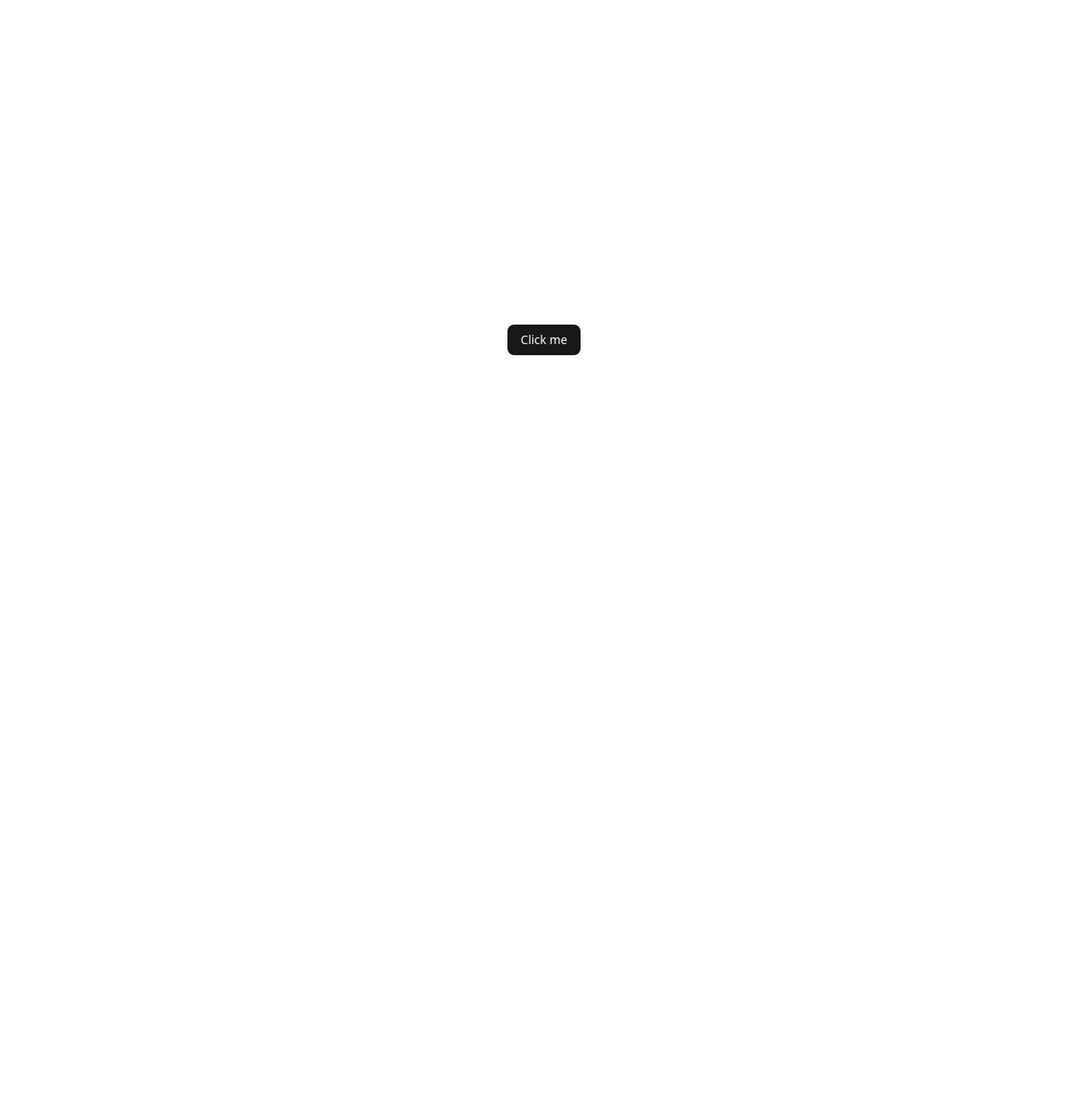
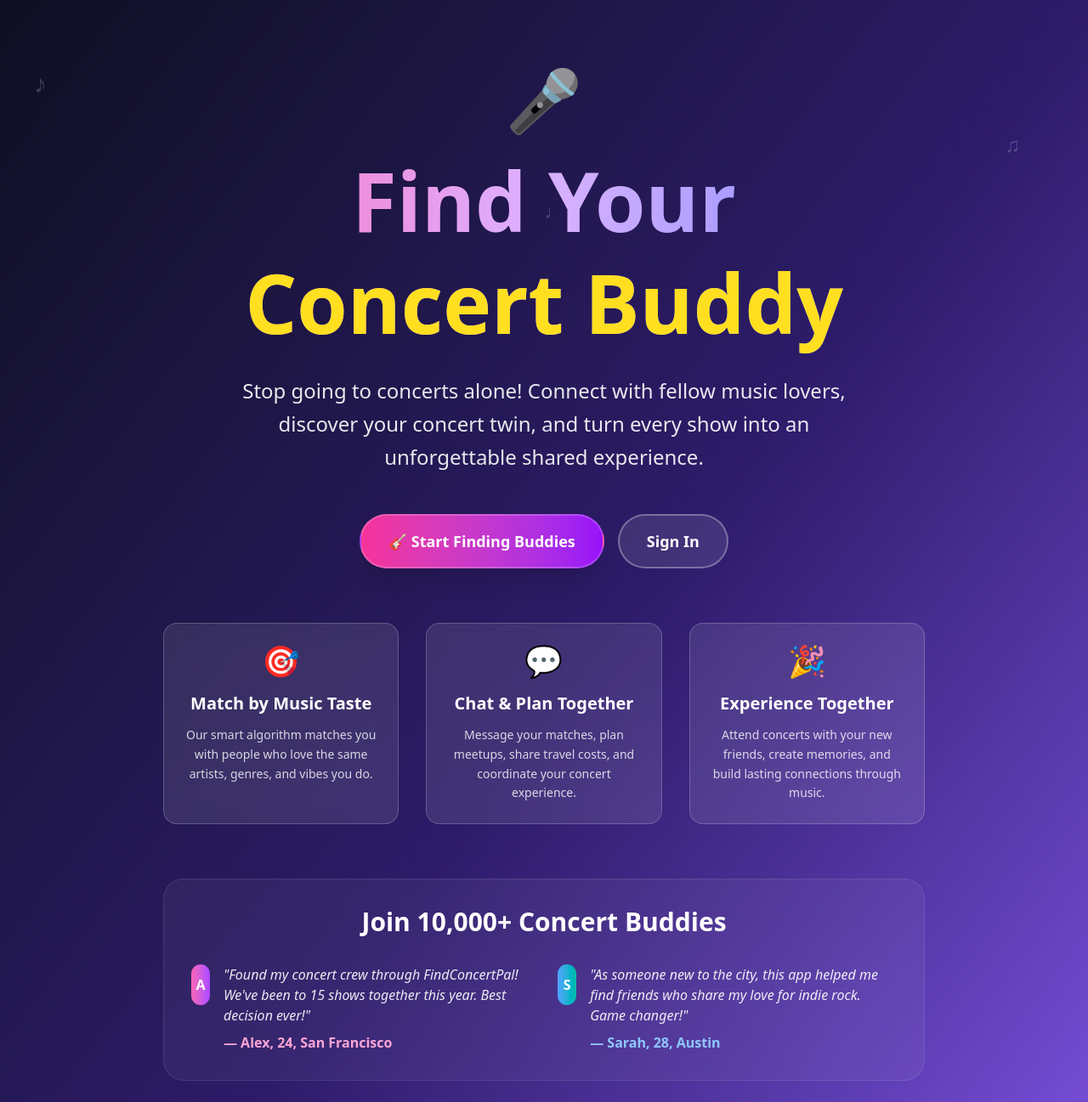
Before and after one commit to smaranbh7/FindConcertPal, a React (Vite) app in the folder Frontend/FindConcertPal/: page / in a window 1280 px wide. Shown: the top 1297 px of the page at 85% size. Before the commit the page ends 800 px from the top, so only its background shows below. Built offline with nearby package versions, Linux system fonts and the light colour scheme.

Commit message:
Landing page

```diff
--- a/Frontend/FindConcertPal/src/App.jsx
+++ b/Frontend/FindConcertPal/src/App.jsx
@@ -1,10 +1,9 @@
 import { Button } from "@/components/ui/button"
+import Landing from "./pages/Landing"
 
 function App() {
   return (
-    <div className="flex min-h-svh flex-col items-center justify-center">
-      <Button>Click me</Button>
-    </div>
+    <Landing />
   )
 }
 
--- /dev/null
+++ b/Frontend/FindConcertPal/src/pages/Landing/index.jsx
@@ -0,0 +1,135 @@
+import React from "react";
+import { Link } from "react-router-dom";
+
+export default function Landing() {
+  return (
+    <div className="min-h-screen bg-gradient-to-br from-[#0f0f23] via-[#2d1b69] to-[#8b5cf6] relative overflow-hidden">
+      {/* Floating music notes animation */}
+      <div className="absolute inset-0 overflow-hidden pointer-events-none">
+        <div className="absolute top-20 left-10 text-white/20 text-3xl animate-pulse">♪</div>
+        <div className="absolute top-40 right-20 text-white/20 text-2xl animate-bounce delay-1000">♫</div>
+        <div className="absolute bottom-40 left-1/4 text-white/20 text-4xl animate-pulse delay-500">♬</div>
+        <div className="absolute top-60 left-1/2 text-white/20 text-2xl animate-bounce delay-700">♩</div>
+      </div>
+
+      {/* Hero Section */}
+      <div className="relative z-10 flex flex-col items-center justify-center px-4 pt-20 pb-12">
+        <div className="max-w-4xl w-full text-center">
+          {/* Header */}
+          <div className="flex justify-center mb-6">
+            <div className="relative">
+              <span className="text-6xl md:text-7xl animate-pulse">🎤</span>
+              <div className="absolute -top-2 -right-2 w-4 h-4 bg-green-400 rounded-full animate-ping"></div>
+            </div>
+          </div>
+
+          <h1 className="text-6xl md:text-8xl font-black text-transparent bg-clip-text bg-gradient-to-r from-pink-400 via-purple-300 to-indigo-400 mb-6 leading-tight">
+            Find Your
+            <br />
+            <span className="text-yellow-300">Concert Buddy</span>
+          </h1>
+
+          <p className="text-xl md:text-2xl text-white/90 mb-12 max-w-3xl mx-auto font-light leading-relaxed">
+            Stop going to concerts alone! Connect with fellow music lovers, discover your concert twin, and turn every show into an unforgettable shared experience.
+          </p>
+
+          {/* CTA Buttons */}
+          <div className="flex flex-col sm:flex-row gap-4 justify-center mb-16">
+            <Link to="/signup">
+              <button className="px-8 py-4 bg-gradient-to-r from-pink-500 to-purple-600 text-white font-bold text-lg rounded-full shadow-xl hover:scale-105 hover:shadow-2xl transition-all duration-300 border-2 border-white/20">
+                🎸 Start Finding Buddies
+              </button>
+            </Link>
+            <Link to="/login">
+              <button className="px-8 py-4 bg-white/10 backdrop-blur-md text-white font-semibold text-lg rounded-full border-2 border-white/30 hover:bg-white/20 transition-all duration-300">
+                Sign In
+              </button>
+            </Link>
+          </div>
+
+          {/* How It Works */}
+          <div className="grid md:grid-cols-3 gap-8 mb-16">
+            <div className="bg-white/10 backdrop-blur-md rounded-2xl p-6 border border-white/20 hover:bg-white/15 transition-all duration-300">
+              <div className="text-4xl mb-4">🎯</div>
+              <h3 className="text-xl font-bold text-white mb-3">Match by Music Taste</h3>
+              <p className="text-white/80 text-sm leading-relaxed">
+                Our smart algorithm matches you with people who love the same artists, genres, and vibes you do.
+              </p>
+            </div>
+            <div className="bg-white/10 backdrop-blur-md rounded-2xl p-6 border border-white/20 hover:bg-white/15 transition-all duration-300">
+              <div className="text-4xl mb-4">💬</div>
+              <h3 className="text-xl font-bold text-white mb-3">Chat & Plan Together</h3>
+              <p className="text-white/80 text-sm leading-relaxed">
+                Message your matches, plan meetups, share travel costs, and coordinate your concert experience.
+              </p>
+            </div>
+            <div className="bg-white/10 backdrop-blur-md rounded-2xl p-6 border border-white/20 hover:bg-white/15 transition-all duration-300">
+              <div className="text-4xl mb-4">🎉</div>
+              <h3 className="text-xl font-bold text-white mb-3">Experience Together</h3>
+              <p className="text-white/80 text-sm leading-relaxed">
+                Attend concerts with your new friends, create memories, and build lasting connections through music.
+              </p>
+            </div>
+          </div>
+
+          {/* Social Proof */}
+          <div className="bg-white/5 backdrop-blur-xl rounded-3xl p-8 border border-white/10 mb-16">
+            <h2 className="text-3xl font-bold text-white mb-8">Join 10,000+ Concert Buddies</h2>
+            <div className="grid md:grid-cols-2 gap-8">
+              <div className="flex items-start space-x-4">
+                <div className="w-12 h-12 bg-gradient-to-r from-pink-400 to-purple-500 rounded-full flex items-center justify-center text-white font-bold">
+                  A
+                </div>
+                <div className="text-left">
+                  <p className="text-white/90 italic mb-2">
+                    "Found my concert crew through FindConcertPal! We've been to 15 shows together this year. Best decision ever!"
+                  </p>
+                  <p className="text-pink-300 font-semibold">— Alex, 24, San Francisco</p>
+                </div>
+              </div>
+              <div className="flex items-start space-x-4">
+                <div className="w-12 h-12 bg-gradient-to-r from-blue-400 to-teal-500 rounded-full flex items-center justify-center text-white font-bold">
+                  S
+                </div>
+                <div className="text-left">
+                  <p className="text-white/90 italic mb-2">
+                    "As someone new to the city, this app helped me find friends who share my love for indie rock. Game changer!"
+                  </p>
+                  <p className="text-blue-300 font-semibold">— Sarah, 28, Austin</p>
+                </div>
+              </div>
+            </div>
+          </div>
+
+          {/* Stats */}
+          <div className="grid grid-cols-3 gap-8 mb-16">
+            <div className="text-center">
+              <div className="text-4xl font-black text-yellow-300 mb-2">10K+</div>
+              <div className="text-white/80 font-medium">Active Users</div>
+            </div>
+            <div className="text-center">
+              <div className="text-4xl font-black text-pink-300 mb-2">50K+</div>
+              <div className="text-white/80 font-medium">Connections Made</div>
+            </div>
+            <div className="text-center">
+              <div className="text-4xl font-black text-purple-300 mb-2">1M+</div>
+              <div className="text-white/80 font-medium">Concert Experiences</div>
+            </div>
+          </div>
+
+          {/* Featured Concert Types */}
+          <div className="bg-gradient-to-r from-purple-900/50 to-pink-900/50 backdrop-blur-xl rounded-3xl p-8 border border-white/10">
+            <h2 className="text-3xl font-bold text-white mb-6">Find Buddies for Any Genre</h2>
+            <div className="flex flex-wrap justify-center gap-3">
+              {['🎸 Rock', '🎵 Pop', '🎺 Jazz', '🎤 Hip Hop', '🎼 Classical', '🔊 EDM', '🎻 Country', '🎹 R&B'].map((genre) => (
+                <span key={genre} className="px-4 py-2 bg-white/10 backdrop-blur-md rounded-full text-white/90 text-sm font-medium border border-white/20 hover:bg-white/20 transition-all duration-200">
+                  {genre}
+                </span>
+              ))}
+            </div>
+          </div>
+        </div>
+      </div>
+    </div>
+  );
+}
```
